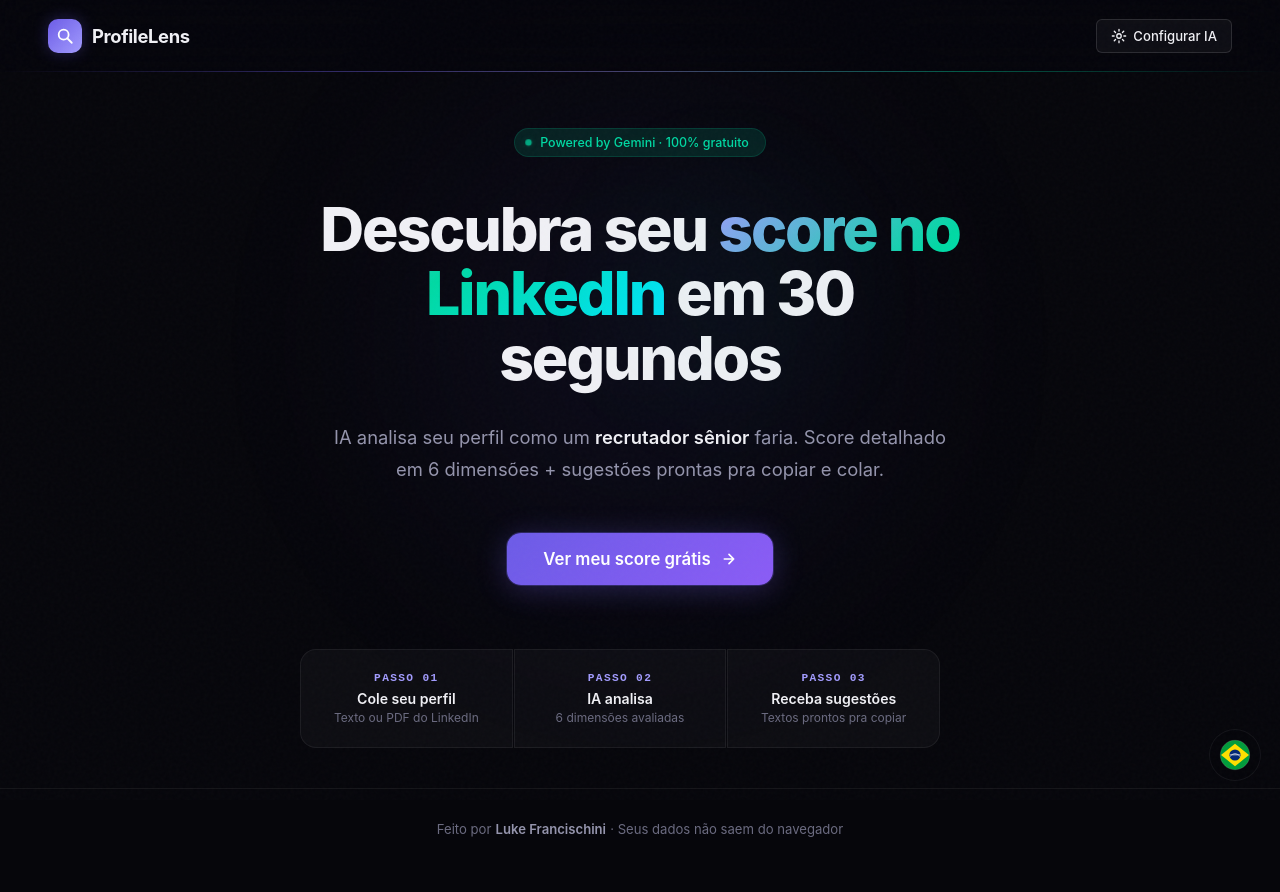
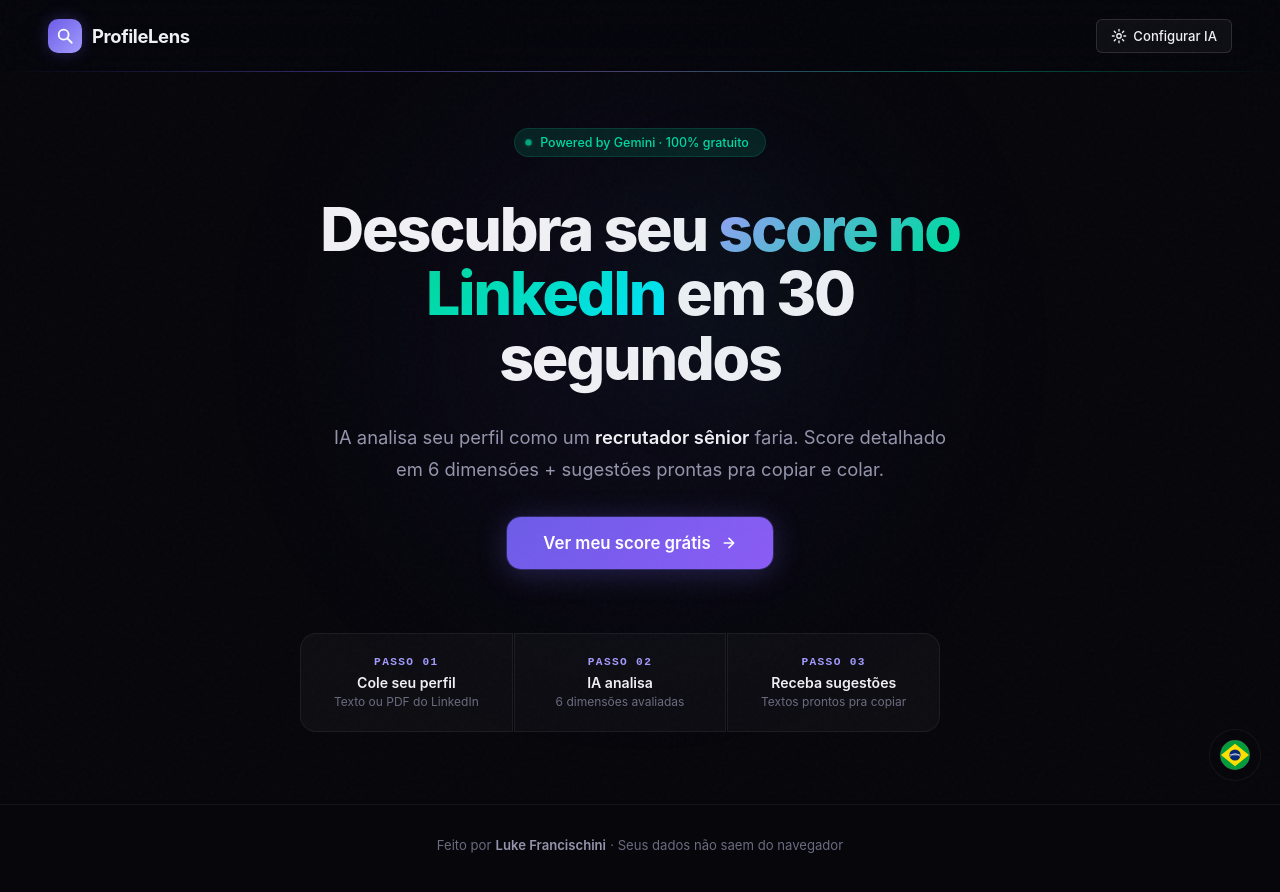
Before and after one commit to Kear07/profilelens, a React (Vite) app: page / in a window 1280 px wide. Shown: the top 892 px of the page. Built offline with nearby package versions, Linux system fonts and the light colour scheme; no server answers.

Commit message:
fix: counter movido pro badge, menos espaco titulo>CTA, mais espaco steps>footer

```diff
--- a/src/App.css
+++ b/src/App.css
@@ -136,7 +136,8 @@
 
 /* ═══ Footer ═══ */
 .footer {
-  padding: 32px clamp(1.5rem, 4vw, 3rem) 40px;
+  padding: 32px clamp(1.5rem, 4vw, 3rem) 48px;
+  margin-top: 2rem;
   border-top: 1px solid var(--border);
   display: flex; justify-content: center; align-items: center;
   font: 400 0.82rem var(--font); color: var(--text-muted);
@@ -249,12 +250,9 @@
 /* CTA group */
 .hero-cta-group {
   display: flex; flex-direction: column; align-items: center; gap: 16px;
-  margin-top: 3rem; position: relative;
+  margin-top: 2rem; position: relative;
 }
-.hero-counter {
-  font-size: 0.8rem; color: var(--text-muted);
-  display: flex; align-items: center; gap: 4px;
-}
+.hero-badge-sep { opacity: 0.4; }
 
 /* Pipeline steps */
 .hero-steps {
--- a/src/components/Hero.jsx
+++ b/src/components/Hero.jsx
@@ -6,6 +6,12 @@
       <div className="hero-badge">
         <span className="hero-badge-dot" />
         {lang === 'pt' ? 'Powered by Gemini · 100% gratuito' : 'Powered by Gemini · 100% free'}
+        {userCount > 0 && (
+          <span className="hero-badge-sep">{' · '}</span>
+        )}
+        {userCount > 0 && (
+          <span>{userCount.toLocaleString()} {lang === 'pt' ? (userCount === 1 ? 'perfil analisado' : 'perfis analisados') : (userCount === 1 ? 'profile analyzed' : 'profiles analyzed')}</span>
+        )}
       </div>
 
       <h1 className="hero-title">
@@ -29,15 +35,6 @@
           {t(lang, 'heroBtn')}
           <svg className="arrow-icon" width="16" height="16" viewBox="0 0 24 24" fill="none" stroke="currentColor" strokeWidth="2.5" strokeLinecap="round" strokeLinejoin="round"><path d="M5 12h14M12 5l7 7-7 7"/></svg>
         </button>
-        {userCount > 0 && (
-          <span className="hero-counter">
-            <svg width="14" height="14" viewBox="0 0 16 16" fill="none" style={{ verticalAlign: '-2px' }}><path d="M8 1.5a3.5 3.5 0 100 7 3.5 3.5 0 000-7zM2.5 13.5c0-2.5 2-4 5.5-4s5.5 1.5 5.5 4" stroke="currentColor" strokeWidth="1.3" strokeLinecap="round"/></svg>
-            {' '}{userCount.toLocaleString()}{' '}
-            {lang === 'pt'
-              ? (userCount === 1 ? 'perfil analisado' : 'perfis analisados')
-              : (userCount === 1 ? 'profile analyzed' : 'profiles analyzed')}
-          </span>
-        )}
       </div>
 
       <div className="hero-steps">
```
